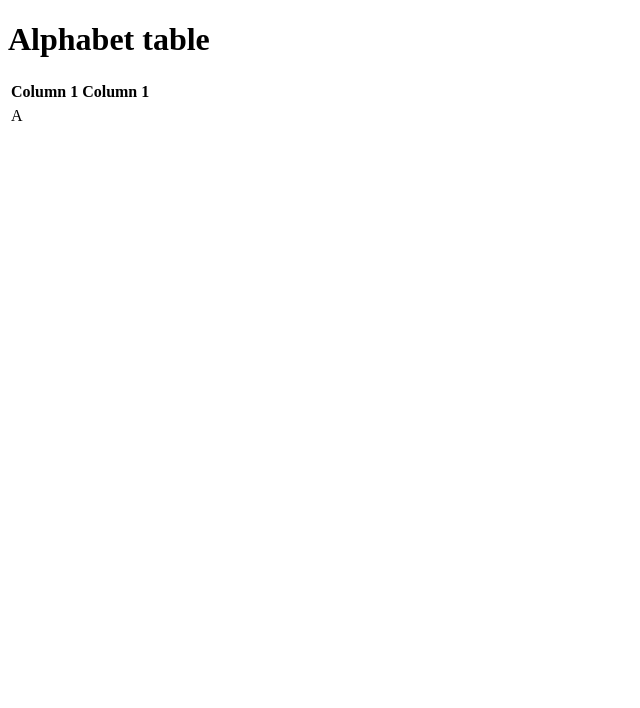
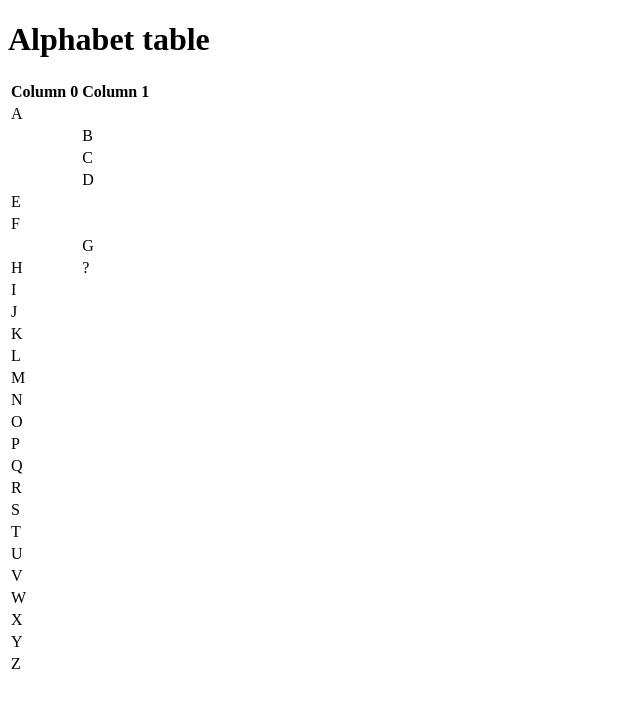
Before and after one commit to comp426-2023-spring/a01-croberts808, a website: page public/index.html in a window 1280 px wide. Shown: the whole page, without its empty margins (0-640 px from the left). Drawn offline with Linux system fonts and the light colour scheme.

Commit message:
Added all the letters to index file.

```diff
--- a/public/index.html
+++ b/public/index.html
@@ -2,7 +2,7 @@
 <html lang="en">
 	<head>
         	<meta charset="UTF-8">
-		<meta name-"viewport" content="width=device-width, initial-scale=1.0">
+        	<meta name="viewport" content="width=device-width, initial-scale=1.0">
         	<title>Alphabet</title>
     	</head>
     	<body>
@@ -11,13 +11,89 @@
             		<table>
 				<thead>
   					<tr>
-						<th>Column 1</th><th>Column 1</th>
-					<tr>
+    						<th>Column 0</th><th>Column 1</th>
+  					</tr>
 				</thead>
 				<tbody>
   					<tr>
     						<td>A</td><td></td>
   					</tr>
+  					<tr>
+    						<td></td><td>B</td>
+  					</tr>
+  					<tr>
+    						<td></td><td>C</td>
+  					</tr>
+  					<tr>
+    						<td></td><td>D</td>
+  					</tr>
+  					<tr>
+    						<td>E</td><td></td>
+  					</tr>
+  					<tr>
+    						<td>F</td><td></td>
+  					</tr>
+  					<tr>
+    						<td></td><td>G</td>
+  					</tr>
+  					<tr>
+    						<td>H</td><td>?</td>
+  					</tr>
+					<tr>
+    						<td>I</td><td></td>
+  					</tr>
+					<tr>
+    						<td>J</td><td></td>
+  					</tr>
+					<tr>
+    						<td>K</td><td></td>
+  					</tr>
+					<tr>
+    						<td>L</td><td></td>
+  					</tr>
+					<tr>
+    						<td>M</td><td></td>
+  					</tr>
+					<tr>
+    						<td>N</td><td></td>
+  					</tr>
+					<tr>
+    						<td>O</td><td></td>
+  					</tr>
+					<tr>
+    						<td>P</td><td></td>
+  					</tr>
+					<tr>
+    						<td>Q</td><td></td>
+  					</tr>
+					<tr>
+    						<td>R</td><td></td>
+  					</tr>
+					<tr>
+    						<td>S</td><td></td>
+  					</tr>
+					<tr>
+    						<td>T</td><td></td>
+  					</tr>
+					<tr>
+    						<td>U</td><td></td>
+  					</tr>
+					<tr>
+    						<td>V</td><td></td>
+  					</tr>
+					<tr>
+    						<td>W</td><td></td>
+  					</tr>
+					<tr>
+    						<td>X</td><td></td>
+  					</tr>
+					<tr>
+    						<td>Y</td><td></td>
+  					</tr>
+					<tr>
+    						<td>Z</td><td></td>
+  					</tr>
+
 				</tbody>
 			</table>
         	</div>
```
Lines whose indentation alone changed are shown as unchanged.
